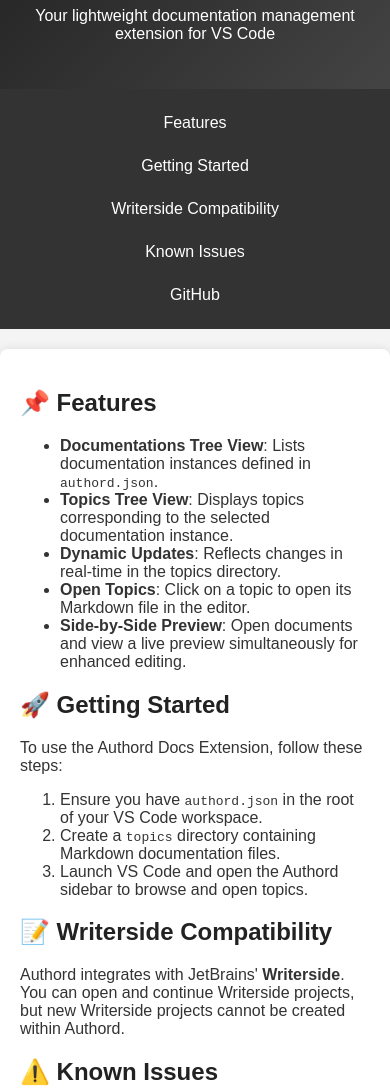
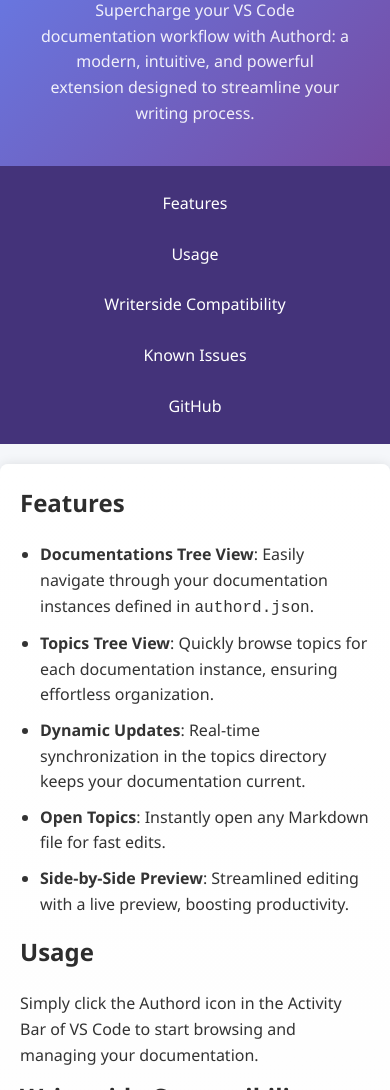
Before and after one commit to nivoragit/authord, a plain HTML site: page index.html in a window 390 px wide. Shown: the part 103-1193 px from the top of the page. Drawn offline with Linux system fonts and the light colour scheme.

Commit message:
Enhanced UI/UX with modern CSS & JS: Improved colors, transitions, scroll-to-top, and responsiveness

```diff
--- a/index.html
+++ b/index.html
@@ -1,77 +1,150 @@
 <!DOCTYPE html>
 <html lang="en">
 <head>
-    <meta charset="UTF-8">
-    <meta name="viewport" content="width=device-width, initial-scale=1.0">
+  <meta charset="UTF-8" />
+  <meta name="viewport" content="width=device-width, initial-scale=1.0"/>
   <title>Authord</title>
   <style>
     /* Global Styles */
     body {
-            font-family: Arial, sans-serif;
+      font-family: "Segoe UI", Tahoma, Geneva, Verdana, sans-serif;
       margin: 0;
       padding: 0;
-            background-color: #f4f4f4;
+      background-color: #f5f7fa;
       color: #333;
+      line-height: 1.6;
+      scroll-behavior: smooth;
     }
 
     /* Header Styles */
     header {
-            background: linear-gradient(135deg, #222, #444);
-            color: white;
-            padding: 30px;
+      background: linear-gradient(135deg, #667eea, #764ba2);
+      color: #fff;
+      padding: 40px;
       text-align: center;
+    }
+
+    header h1 {
+      margin: 0;
+      font-size: 2.5rem;
+      letter-spacing: 1px;
+    }
+
+    header p {
+      font-size: 1.1rem;
+      margin-top: 10px;
+      opacity: 0.9;
+      max-width: 700px;
+      margin: 10px auto 0;
     }
 
     /* Navigation Bar */
     nav {
-            background: #333;
+      background-color: #44337a;
       padding: 10px;
       text-align: center;
+      position: sticky;
+      top: 0;
+      z-index: 999;
     }
 
     nav a {
-            color: white;
+      color: #fff;
       text-decoration: none;
       padding: 10px 20px;
       display: inline-block;
+      margin: 0 5px;
+      border-radius: 4px;
       transition: background 0.3s, transform 0.3s;
     }
 
     nav a:hover {
-            background: #555;
-            transform: scale(1.05);
+      background: #5a3f74;
+      transform: translateY(-2px);
     }
 
-        /* Main Content */
+    /* Main Content Container */
     .container {
       max-width: 900px;
       margin: 20px auto;
       padding: 20px;
-            background: white;
+      background: linear-gradient(to bottom, #fff, #fdfdfd);
       border-radius: 8px;
-            box-shadow: 0px 0px 10px rgba(0, 0, 0, 0.1);
+      box-shadow: 0 0 12px rgba(0, 0, 0, 0.1);
+      transition: background 0.3s ease, box-shadow 0.3s ease, transform 0.3s ease;
     }
 
-        h1, h2 {
-            color: #222;
+    .container:hover {
+      background: linear-gradient(to bottom, #fafafa, #fff);
+      box-shadow: 0 0 16px rgba(0, 0, 0, 0.15);
+      transform: translateY(-2px);
+    }
+
+    section {
+      padding-top: 80px;
+      margin-top: -80px;
+    }
+
+    h2 {
+      color: #2d2d2d;
+      margin-top: 0;
+    }
+
+    p, li {
+      font-size: 1rem;
+      margin-bottom: 10px;
+    }
+
+    ul {
+      list-style-type: disc;
+      padding-left: 20px;
     }
 
     /* Footer */
     footer {
       text-align: center;
       padding: 15px;
-            background: #222;
-            color: white;
+      background: #44337a;
+      color: #fff;
       margin-top: 20px;
       font-size: 0.9em;
+    }
+
+    /* Scroll to Top Button */
+    #scrollToTopBtn {
+      position: fixed;
+      bottom: 40px;
+      right: 40px;
+      padding: 10px 16px;
+      background-color: #44337a;
+      color: #fff;
+      border: none;
+      border-radius: 4px;
+      cursor: pointer;
+      font-size: 1rem;
+      display: none;
+      transition: opacity 0.3s;
+    }
+
+    #scrollToTopBtn:hover {
+      background-color: #5a3f74;
     }
 
     /* Responsive Navigation */
     @media (max-width: 600px) {
       nav a {
-                padding: 10px;
         display: block;
         margin: 5px 0;
+      }
+      header h1 {
+        font-size: 2rem;
+      }
+      header p {
+        font-size: 1rem;
+      }
+      #scrollToTopBtn {
+        right: 20px;
+        bottom: 20px;
       }
     }
   </style>
@@ -80,52 +153,77 @@
 
   <header>
     <h1>Authord</h1>
-        <p>Your lightweight documentation management extension for VS Code</p>
+    <p>
+      Supercharge your VS Code documentation workflow with Authord: a modern, intuitive, and powerful extension designed to streamline your writing process.
+    </p>
   </header>
 
   <nav>
     <a href="#features">Features</a>
-        <a href="#getting-started">Getting Started</a>
+    <a href="#usage">Usage</a>
     <a href="#writerside">Writerside Compatibility</a>
     <a href="#known-issues">Known Issues</a>
-        <a href="https://github.com/nivora/authord" target="_blank">GitHub</a>
+    <a href="https://github.com/nivoragit/vscode-authord" target="_blank">GitHub</a>
   </nav>
 
   <div class="container">
-        <h2 id="features">📌 Features</h2>
+    <section id="features">
+      <h2>Features</h2>
       <ul>
-            <li><strong>Documentations Tree View</strong>: Lists documentation instances defined in <code>authord.json</code>.</li>
-            <li><strong>Topics Tree View</strong>: Displays topics corresponding to the selected documentation instance.</li>
-            <li><strong>Dynamic Updates</strong>: Reflects changes in real-time in the topics directory.</li>
-            <li><strong>Open Topics</strong>: Click on a topic to open its Markdown file in the editor.</li>
-            <li><strong>Side-by-Side Preview</strong>: Open documents and view a live preview simultaneously for enhanced editing.</li>
+        <li><strong>Documentations Tree View</strong>: Easily navigate through your documentation instances defined in <code>authord.json</code>.</li>
+        <li><strong>Topics Tree View</strong>: Quickly browse topics for each documentation instance, ensuring effortless organization.</li>
+        <li><strong>Dynamic Updates</strong>: Real-time synchronization in the topics directory keeps your documentation current.</li>
+        <li><strong>Open Topics</strong>: Instantly open any Markdown file for fast edits.</li>
+        <li><strong>Side-by-Side Preview</strong>: Streamlined editing with a live preview, boosting productivity.</li>
       </ul>
+    </section>
+    <section id="usage">
+      <h2>Usage</h2>
+      <p>Simply click the Authord icon in the Activity Bar of VS Code to start browsing and managing your documentation.</p>
+    </section>
 
-        <h2 id="getting-started">🚀 Getting Started</h2>
-        <p>To use the Authord Docs Extension, follow these steps:</p>
-        <ol>
-            <li>Ensure you have <code>authord.json</code> in the root of your VS Code workspace.</li>
-            <li>Create a <code>topics</code> directory containing Markdown documentation files.</li>
-            <li>Launch VS Code and open the Authord sidebar to browse and open topics.</li>
-        </ol>
+    <section id="writerside">
+      <h2>Writerside Compatibility</h2>
+      <p>Continue your JetBrains Writerside projects seamlessly within Authord. While you can't create new Writerside projects directly here, you can easily pick up where you left off and harness the benefits of both platforms.</p>
+    </section>
 
-        <h2 id="writerside">📝 Writerside Compatibility</h2>
-        <p>Authord integrates with JetBrains' <strong>Writerside</strong>. You can open and continue Writerside projects, but new Writerside projects cannot be created within Authord.</p>
+    <section id="known-issues">
+      <h2>Known Issues</h2>
+      <p>Currently, Authord supports a single instance in <code>authord.json</code>. Multi-instance capabilities are planned for future releases.</p>
+    </section>
 
-        <h2 id="known-issues">⚠️ Known Issues</h2>
-        <p>Currently, Authord Docs Extension supports only a single instance in <code>authord.json</code>. Future updates may introduce multi-instance support.</p>
-
-        <h2>📜 Release Notes</h2>
+    <section>
+      <h2>Release Notes</h2>
       <p><strong>Version 1.0.0</strong></p>
       <ul>
         <li>Initial release of Authord Docs Extension</li>
-            <li>Basic Writerside compatibility added</li>
+        <li>Includes Writerside compatibility</li>
       </ul>
+    </section>
   </div>
 
   <footer>
-        <p>© 2025 nivora(pvt) Ltd - Authord Documentation - Built for seamless doc management</p>
+    <p>© 2025 Nivora (Pvt) Ltd - Authord - Elevate your documentation management experience</p>
   </footer>
 
+  <!-- Scroll to Top Button -->
+  <button id="scrollToTopBtn" title="Scroll to Top">▲</button>
+
+  <script>
+    // Show "Scroll to Top" button when scrolling down
+    const scrollToTopBtn = document.getElementById("scrollToTopBtn");
+    window.addEventListener("scroll", () => {
+      if (window.scrollY > 300) {
+        scrollToTopBtn.style.display = "block";
+      } else {
+        scrollToTopBtn.style.display = "none";
+      }
+    });
+
+    // Smooth scroll to top
+    scrollToTopBtn.addEventListener("click", () => {
+      window.scrollTo({ top: 0, behavior: "smooth" });
+    });
+  </script>
 </body>
 </html>
```
Lines whose indentation alone changed are shown as unchanged.
